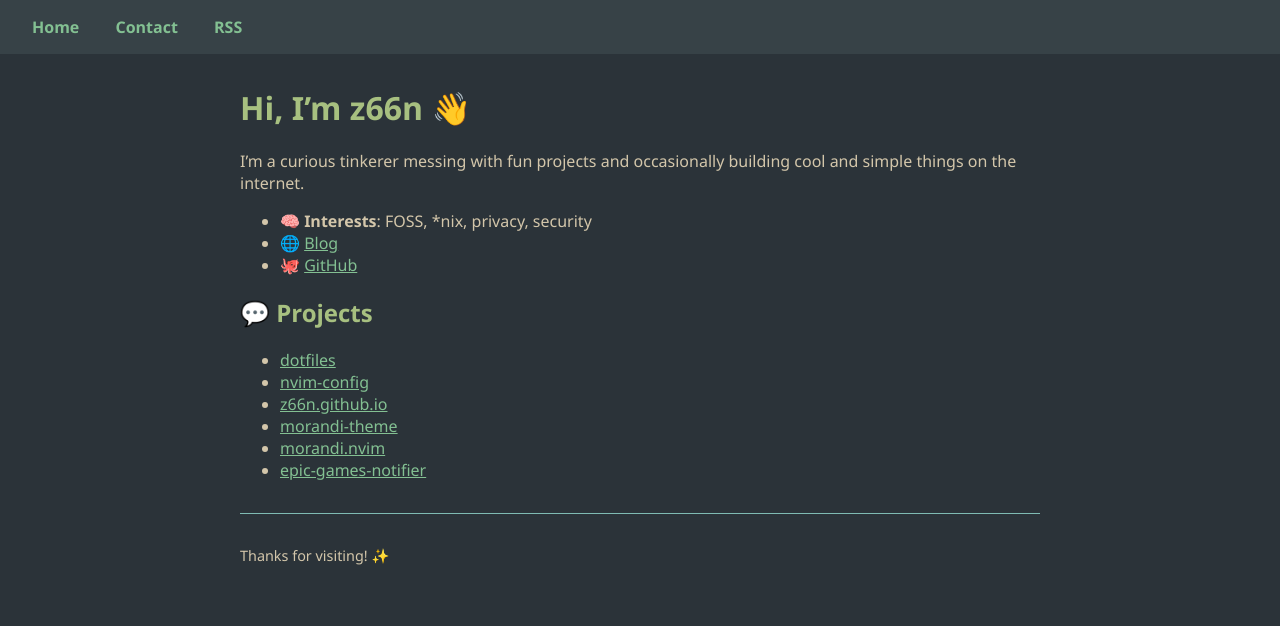
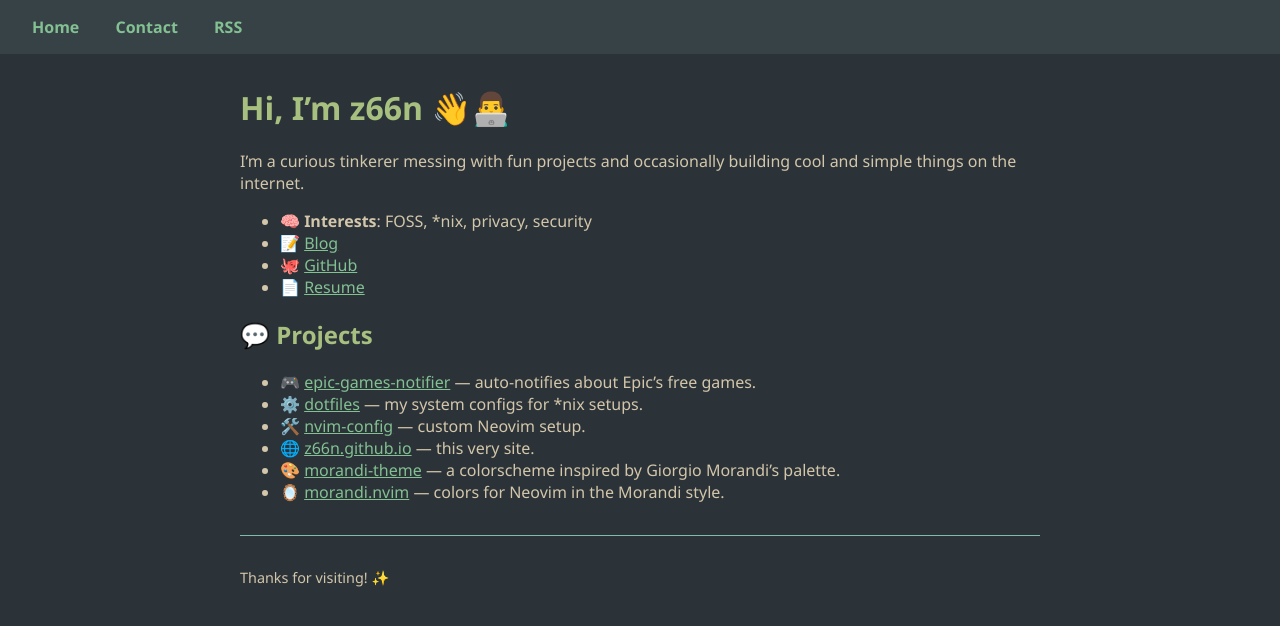
Before and after one commit to z66n/z66n.github.io, a Jekyll site: the page built from index.md, in a window 1280 px wide. Shown: the top 626 px of the page. Built offline with Jekyll 4.4.1, drawn with Linux system fonts in a browser that asks for light colours.

```diff
--- a/index.md
+++ b/index.md
@@ -3,22 +3,23 @@ layout: default
 title: "Welcome"
 ---
 
-# Hi, I'm <span style="color: var(--accent);">z66n</span> 👋
+# Hi, I'm <span style="color: var(--accent);">z66n</span> 👋👨‍💻
 
 I'm a curious tinkerer messing with fun projects and occasionally building cool and simple things on the internet.
 
 - 🧠 **Interests**: FOSS, *nix, privacy, security
-- 🌐 [Blog](/blog)
+- 📝 [Blog](/blog)
 - 🐙 [GitHub](https://github.com/z66n)
+- 📄 [Resume](https://registry.jsonresume.org/z66n)
 
 ## 💬 Projects
 
-- [dotfiles](https://github.com/z66n/dotfiles)
-- [nvim-config](https://github.com/z66n/nvim-config)
-- [z66n.github.io](https://github.com/z66n/z66n.github.io)
-- [morandi-theme](https://github.com/morandi-theme/morandi-theme)
-- [morandi.nvim](https://github.com/morandi-theme/morandi.nvim)
-- [epic-games-notifier](https://github.com/z66n/epic-games-notifier)
+- 🎮 [epic-games-notifier](https://github.com/z66n/epic-games-notifier) — auto-notifies about Epic’s free games.
+- ⚙️ [dotfiles](https://github.com/z66n/dotfiles) — my system configs for *nix setups.
+- 🛠️ [nvim-config](https://github.com/z66n/nvim-config) — custom Neovim setup.
+- 🌐 [z66n.github.io](https://github.com/z66n/z66n.github.io) — this very site.
+- 🎨 [morandi-theme](https://github.com/morandi-theme/morandi-theme) — a colorscheme inspired by Giorgio Morandi’s palette.
+- 🪞 [morandi.nvim](https://github.com/morandi-theme/morandi.nvim) — colors for Neovim in the Morandi style.
 
 ---
 
```
Also changed, not shown: _layouts/default.html (+12 -0 lines), resume.json (added, +196 -0 lines).
